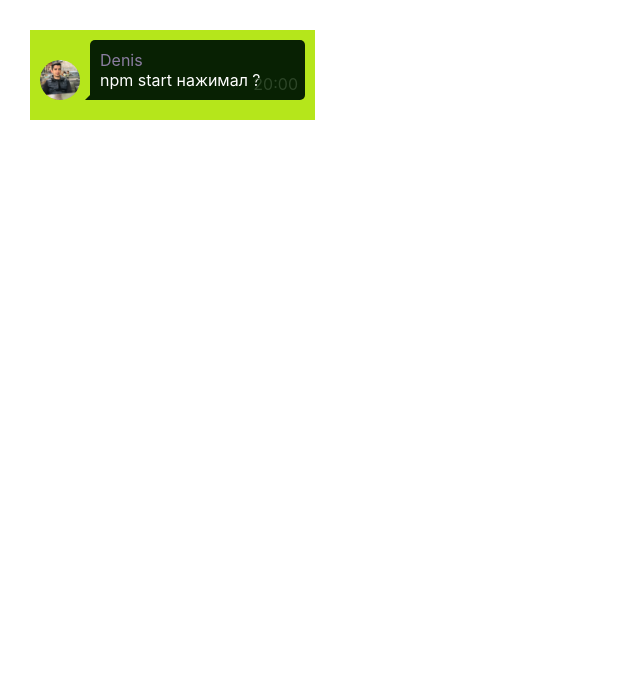
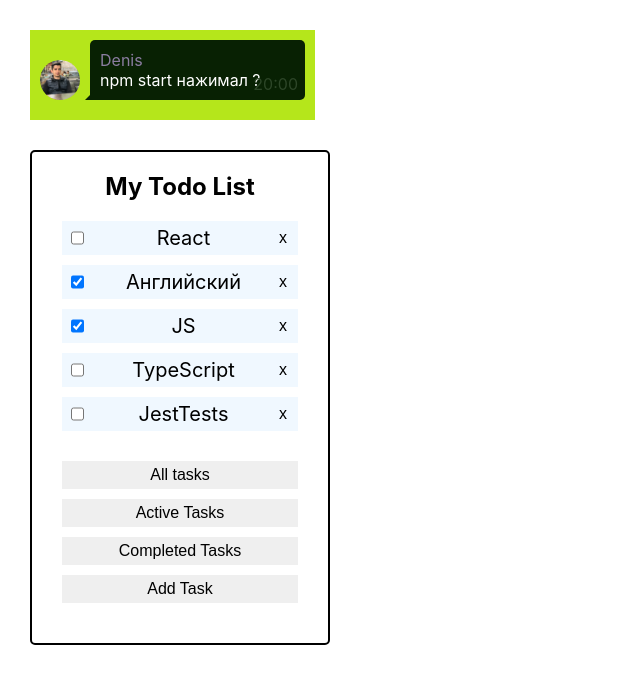
Before and after one commit to prudiusDenys/home-react, a React (Create React App) app: page / in a window 1280 px wide. Shown: the top 684 px of the page, without its empty margins (0-640 px from the left). Built offline with nearby package versions, Linux system fonts and the light colour scheme.

Commit message:
Home task 2

```diff
--- a/package.json
+++ b/package.json
@@ -10,6 +10,7 @@
     "@types/node": "^12.12.47",
     "@types/react": "^16.9.38",
     "@types/react-dom": "^16.9.8",
+    "@types/uuid": "^8.0.0",
     "react": "^16.13.1",
     "react-dom": "^16.13.1",
     "react-scripts": "3.4.1",
--- a/src/App.css
+++ b/src/App.css
@@ -23,6 +23,7 @@ body.lock {
 body {
   overflow-x: hidden;
   min-width: 320px;
+  padding-left: 30px;
 }
 
 a {
--- a/src/App.tsx
+++ b/src/App.tsx
@@ -1,11 +1,19 @@
-import React from 'react';
+import React, {useState} from 'react';
 import './App.css';
 import Dialogs from "./components/Dialogs/Dialogs";
+import Todo from "./components/Todo/Todo";
+import {v1} from "uuid";
 
 export type dialogsDataType = {
 	id: number,
 	name: string,
 	text: string
+}
+
+export type TasksType = {
+	id: string
+	item: string
+	isDone: boolean
 }
 
 function App() {
@@ -14,11 +22,45 @@ function App() {
 		{id: 1, name: 'Denis', text: 'npm start нажимал ?'},
 		{id: 2, name: 'Andrey', text: 'Да, нажал!'},
 		{id: 3, name: 'Ivan', text: 'Что такое npm ?'}
-	]
+	];
+
+	// =============================== HOME WORK NUMBER 2 ====================================
+
+	let [tasks, setTasks] = useState<Array<TasksType>>([
+		{id: v1(), item: 'React', isDone: false},
+		{id: v1(), item: 'Английский', isDone: true},
+		{id: v1(), item: 'JS', isDone: true},
+		{id: v1(), item: 'TypeScript', isDone: false},
+		{id: v1(), item: 'JestTests', isDone: false}
+	])
+
+	let [filterTask, setFilterTask] = useState('all');
+
+	let addNewTask = (newTaskValue: string) => {
+		let newTasks = [{id: v1(), item: newTaskValue, isDone: false}, ...tasks]
+		setTasks(newTasks);
+	}
+
+	let changeTasks = (valueNewFilter: string) => setFilterTask(valueNewFilter);
+
+	let deleteTask = (idValue: string) => {
+		tasks = tasks.filter(t => t.id !== idValue)
+		setTasks(tasks)
+	}
+
+	let newFilteredTasks = tasks
+	if (filterTask === 'active') newFilteredTasks = tasks.filter(t => !t.isDone);
+	if (filterTask === 'completed') newFilteredTasks = tasks.filter(t => t.isDone);
+
 	return (
 		<div>
 			<div className="App">
 				<Dialogs dialogsData={dialogsData}/>
+				<Todo title='My Todo List'
+							tasks={newFilteredTasks}
+							changeTasks={changeTasks}
+							addNewTask={addNewTask}
+							deleteTask={deleteTask}/>
 			</div>
 		</div>
 
--- a/src/components/Dialogs/Dialogs.module.css
+++ b/src/components/Dialogs/Dialogs.module.css
@@ -1,6 +1,6 @@
 .dialogs{
   display: inline-block;
-  margin: 30px;
+  margin: 30px 0  30px 0;
   padding: 10px;
   background-color: #b5e61b;
 }
--- /dev/null
+++ b/src/components/Todo/Todo.module.css
@@ -0,0 +1,105 @@
+.todo{
+  position: relative;
+  border: 2px solid black;
+  border-radius: 5px;
+  padding: 0 30px 30px 30px;
+  max-width: 300px;
+}
+h2{
+  text-align: center;
+}
+.listItem{
+  margin-bottom: 30px;
+}
+.item{
+  width: 100%;
+  list-style-type: disc;
+  margin-bottom: 10px;
+  padding: 5px;
+  font-size: 20px;
+  background-color: aliceblue;
+  display: flex;
+  justify-content: space-between;
+}
+
+.item input{
+  margin-right: 10px;
+}
+
+.item button{
+background: none;
+  border: none;
+  font-size: 16px;
+  cursor: pointer;
+  outline: none;
+}
+.item button:hover{
+  background: red;
+  color: white;
+  transition: all 0.3s;
+  border-radius: 5px;
+}
+
+.btns{
+  width: 100%;
+}
+.btns button{
+  display: block;
+  width: 100%;
+  margin-bottom: 10px;
+  cursor: pointer;
+  padding: 5px 0;
+  font-size: 16px;
+  border: none;
+  outline: none;
+}
+.btns button:hover{
+  background-color: #b5e61b;
+  color: #fff;
+  transition: all 0.3s;
+}
+.inputWrapper{
+  position: absolute;
+  top: 30%;
+  left: 50%;
+  transform: translateX(-50%);
+  width: 90%;
+}
+.input{
+  display: none;
+  position: relative;
+  border: 2px solid black;
+}
+.input.active{
+  display: block;
+}
+.input input{
+  width: 100%;
+  padding: 10px 50px 10px 10px;
+  font-size: 18px;
+  border-radius: 5px;
+  outline: none;
+  border: none;
+}
+.input button{
+  position: absolute;
+  bottom: 25px;
+  right: 0;
+  font-size: 30px;
+  height: 45%;
+  width: 40px;
+  border: none;
+  outline: none;
+  cursor: pointer;
+}
+.input h3 {
+  background-color: #b5e61b;
+  color: #fff;
+  margin: 0;
+  text-align: center;
+  padding: 0 10px;
+  height: 50%;
+}
+.input .close{
+  cursor: pointer;
+}
--- /dev/null
+++ b/src/components/Todo/Todo.tsx
@@ -0,0 +1,69 @@
+import React, {ChangeEvent, KeyboardEvent, useState} from "react";
+import classes from "./Todo.module.css";
+import {TasksType} from "../../App";
+
+type PropsType = {
+	title: string
+	tasks: Array<TasksType>
+	changeTasks: (value: string) => void;
+	addNewTask: (value: string) => void;
+	deleteTask: (idValue: string) => void;
+}
+
+const Todo = (props: PropsType) => {
+
+	let [value, setValue] = useState('')
+
+	let elementItem = props.tasks.map(t =>
+		<li key={t.id} className={classes.item}>
+			<input checked={t.isDone} type="checkbox"/>{t.item}
+			<button onClick={() => props.deleteTask(t.id)}>x</button>
+		</li>)
+
+
+	let showAllTasks = () => props.changeTasks('all');
+	let showActiveTasks = () => props.changeTasks('active');
+	let showCompletedTasks = () => props.changeTasks('completed');
+	let onChangeHandler = (e: ChangeEvent<HTMLInputElement>) => setValue(e.currentTarget.value)
+	let addTaskHandler = () => {
+		props.addNewTask(value)
+		setValue('');
+	};
+
+	let onKeyPressHandler = (e: KeyboardEvent<HTMLInputElement>) => {
+		if (e.charCode === 13) {
+			props.addNewTask(value)
+			setValue('');
+		}
+	}
+
+	let inputRef = React.createRef<any>()
+	let showAddBlock = () => inputRef.current.classList.toggle(classes.active);
+	let hideAddBlock = () => inputRef.current.classList.remove(classes.active);
+
+
+	return (
+		<div className={classes.todo}>
+			<h2>{props.title}</h2>
+			<ul className={classes.listItem}>
+				{elementItem}
+			</ul>
+			<div className={classes.btns}>
+				<button onClick={showAllTasks}>All tasks</button>
+				<button onClick={showActiveTasks}>Active Tasks</button>
+				<button onClick={showCompletedTasks}>Completed Tasks</button>
+				<button onClick={showAddBlock}>Add Task</button>
+			</div>
+			<div className={classes.inputWrapper}>
+				<div className={classes.input} ref={inputRef}>
+					<h3>Add New Task</h3>
+					<input value={value} onChange={onChangeHandler} onKeyPress={onKeyPressHandler} type="text"/>
+					<button onClick={addTaskHandler} className={classes.TaskAdd}>+</button>
+					<h3 className={classes.close} onClick={hideAddBlock}>close</h3>
+				</div>
+			</div>
+		</div>
+	)
+}
+
+export default Todo;
```
